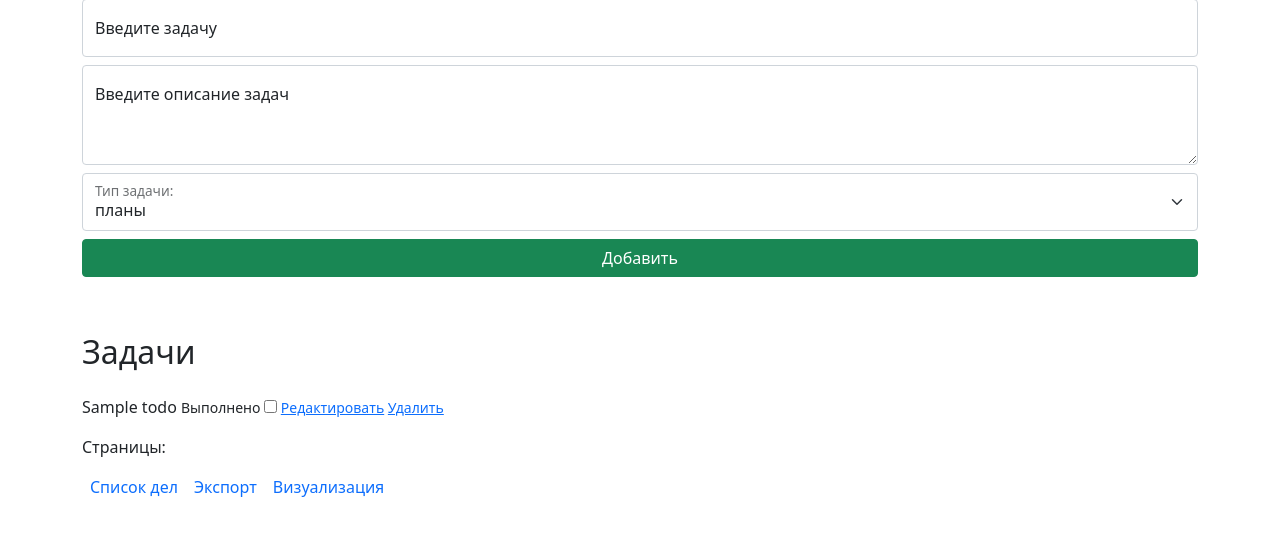
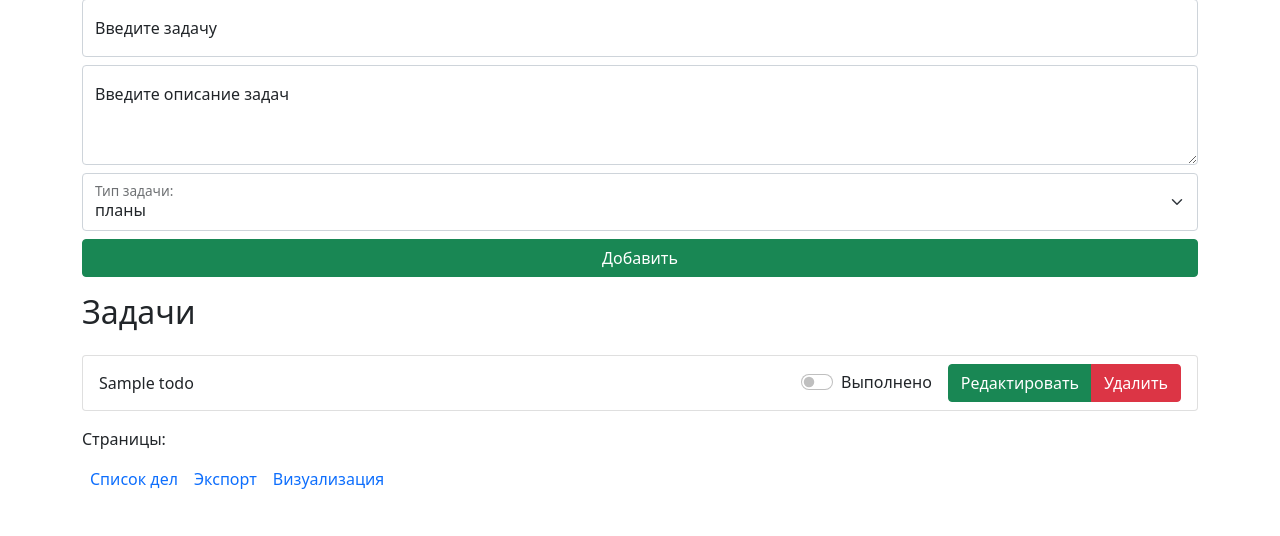
Before and after one commit to vlad17v/ddz, a FastAPI app: template app/templates/index.html in a window 1280 px wide. Shown: the part 73-609 px from the top of the page. Run offline with FastAPI, Linux system fonts and the light colour scheme; the template is opened without the code that fills it: most values are stand-ins (such as "Sample title", 1, 10 or a date in 2020); some libraries are stand-ins or nearby versions.

Commit message:
add styles for todos

```diff
--- a/app/templates/index.html
+++ b/app/templates/index.html
@@ -25,26 +25,28 @@
   <button type="submit" class="btn btn-success">Добавить</button>
 </form>
 
-    <br>
-    <h2>Задачи</h2>
+    <h2 class="h2">Задачи</h2>
 
-    <div>
+<ul class="list-group">
   {% for todo in todos %}
-            <div class="task">
+  <li class="list-group-item d-flex align-items-center gap-3 flex-wrap">
     {% if todo.completed %}
     <strike>{{ todo.title }}</strike>
     {% else %}
-                    {{ todo.title }}
+    <span>{{ todo.title }}</span>
     {% endif %}
-                <small>
-                    <label for="completed">Выполнено</label>
-                    <input type="checkbox" class="completedTask" todo-id="{{ todo.id }}" todo-title="{{ todo.title }}" todo-details="{{ todo.details }}" todo-tag="{{ todo.tag }}" {% if todo.completed %}checked{% endif %}>
-                    <a href="/todo/edit/{{ todo.id }}/">Редактировать</a>
-                    <a class="deleteButton" href="#" todo-id="{{ todo.id }}">Удалить</a>
-                </small>
+    <div class="form-check form-switch ms-auto">
+      <label class="form-check-label" for="flexSwitchCheckChecked">Выполнено</label>
+      <input class="form-check-input completedTask" type="checkbox" id="flexSwitchCheckChecked"  data-todo-id="{{ todo.id }}" data-todo-title="{{ todo.title }}"
+      data-todo-details="{{ todo.details }}" data-todo-tag="{{ todo.tag }}" {% if todo.completed %}checked{% endif %}>
     </div>
+    <div class="btn-group">
+      <a class="btn btn-success" href="/todo/edit/{{ todo.id }}/">Редактировать</a>
+      <button class="btn btn-danger deleteButton" href="#" data-todo-id="{{ todo.id }}">Удалить</button>
+    </div>
+  </li>
   {% endfor %}
-    </div>
+</ul>
 
     <div class="pagination">
         Страницы:
```
Lines whose indentation alone changed are shown as unchanged.
